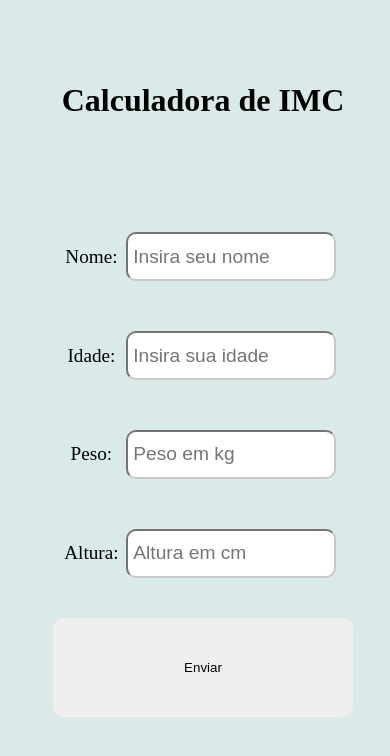
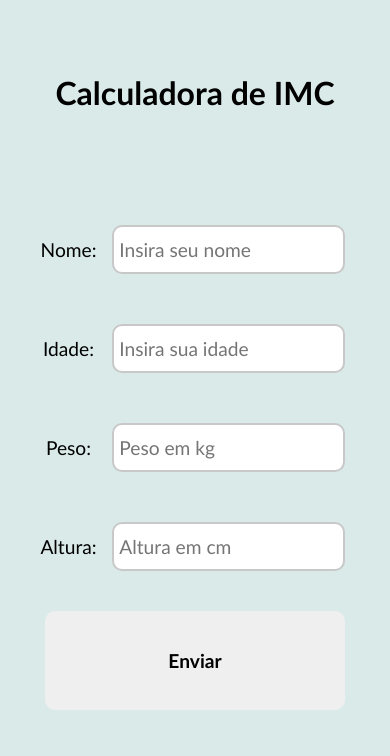
Before and after one commit to Bernardo1411/DSI-ECT-UNIDADE1, a plain HTML site: page frontend/index.html in a window 390 px wide. Drawn offline with Linux system fonts and the light colour scheme.

Commit message:
final adjustments

```diff
--- a/frontend/index.js
+++ b/frontend/index.js
@@ -69,6 +69,8 @@ buttonSubmit.onclick = async function(event){
     const heightInvalid = inputHeight.classList.value.includes("invalid") || height === '';
 
     if(!nameInvalid && !ageInvalid && !weightInvalid && !heightInvalid){
+    errorMessage.innerText = ""
+
     const rawResponse = await fetch('http://localhost:3000/imc', {
         method: 'POST',
         headers: {
@@ -86,6 +88,7 @@ buttonSubmit.onclick = async function(event){
     divForm.style.height = '80%';
 
     divImc.style.backgroundColor = backgroundColor;
+    divImc.style.minWidth = '310px';
     divImc.style.width = '50%';
     divImc.style.height = '80%';
 
@@ -97,7 +100,7 @@ buttonSubmit.onclick = async function(event){
         headerIMC.innerText = `O IMC de ${responseName} é: `;
         IMCValue.innerText = imc;
         contentClassify.innerText = `Faixa etária: ${category}`;
-    }, 1000);
+    }, 1500);
 } else {
     errorMessage.innerText = "Campo(s) inválido(s)!";
 
--- a/frontend/style.css
+++ b/frontend/style.css
@@ -1,11 +1,13 @@
 * {
     box-sizing: border-box;
+    font-family:'Gill Sans', 'Gill Sans MT', Calibri, 'Trebuchet MS', sans-serif;
 }
 
 body {
     width: 100vw;
     height: 100vh;
     background-color:rgb(217, 234, 233);
+    margin: 0;
     padding: 10px;
 }
 
@@ -14,7 +16,7 @@ main {
     height: 100%;
     display: flex;
     flex-direction: row;
-    justify-content: center;
+    justify-content: space-around;
     align-items: center;
 }
 
@@ -40,7 +42,7 @@ main {
 }
 
 .form-div_main div {
-    width: 90%;
+    width: 100%;
     height: 15%;
     display: flex;
     flex-direction: row;
@@ -55,11 +57,13 @@ main {
     justify-content: center;
     align-items: center;
     font-size: 1.2rem;
+    margin-right: 10px;
 }
 
 .form-input {
     width: 75%;
     height: 50%;
+    border-style:solid;
     border-radius: 10px;
     border-color: #c8c8c8;
     border-width: 2px;
@@ -77,12 +81,20 @@ main {
     border-radius: 10px;
     margin: 5% 0;
     border: none;
+    font-size: 1.2rem;
+    font-weight: bold;
+    transition: background-color 1s, color 1s;
+}
+
+.form-button-_submit:hover {
+    background-color: #747474;
+    color: white;
 }
 
 .main-div_imc {
     height: 0px;
     width: 0px;
-    border: 10px;
+    border-radius: 10px;
     display: flex;
     flex-direction: column;
     justify-content: space-around;
@@ -106,3 +118,9 @@ main {
 .main-div_form p {
     color: #ff9292;
 }
+
+@media  (max-width: 740px){
+    main {
+        flex-direction: column;
+    }
+}
```
